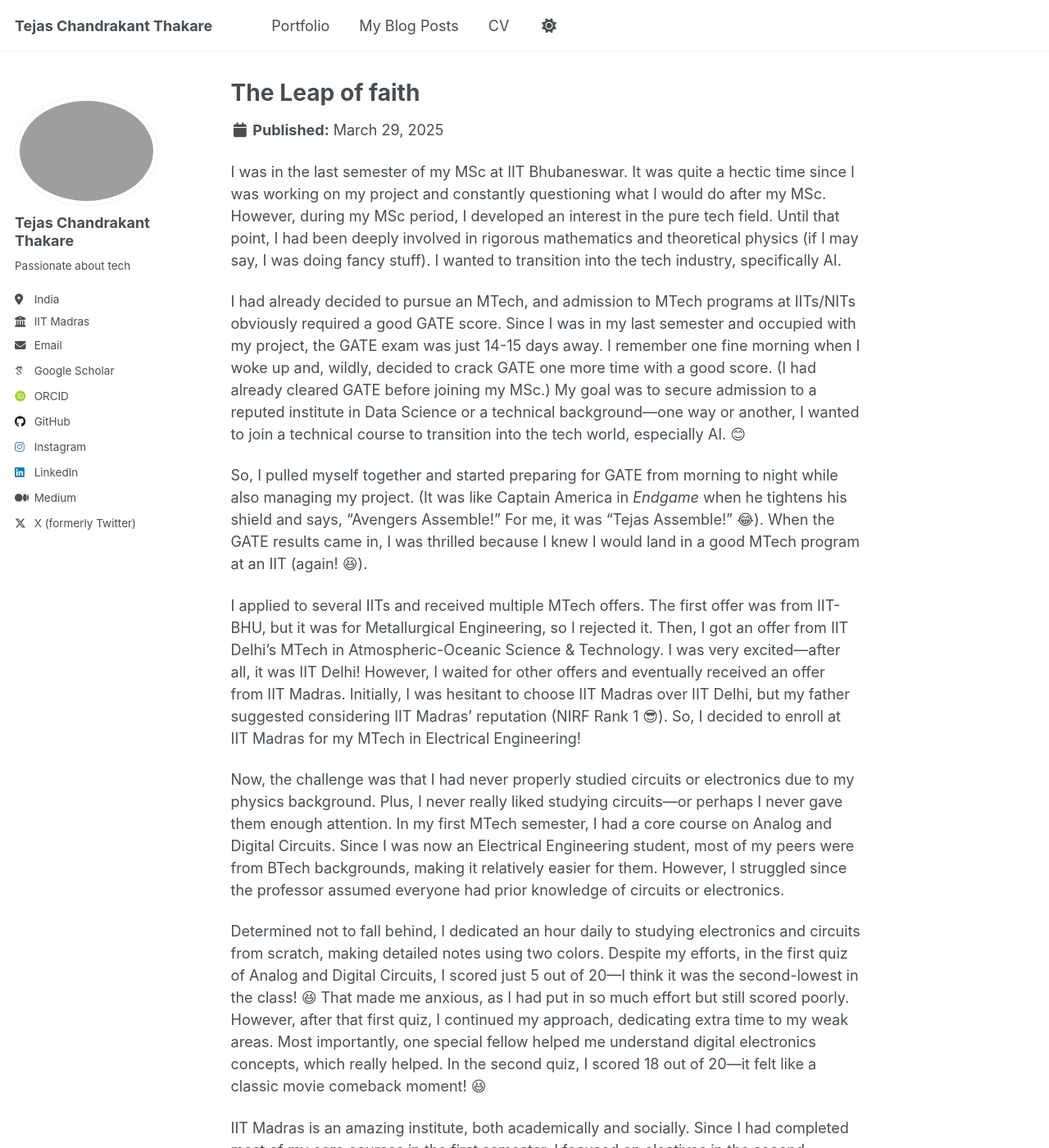
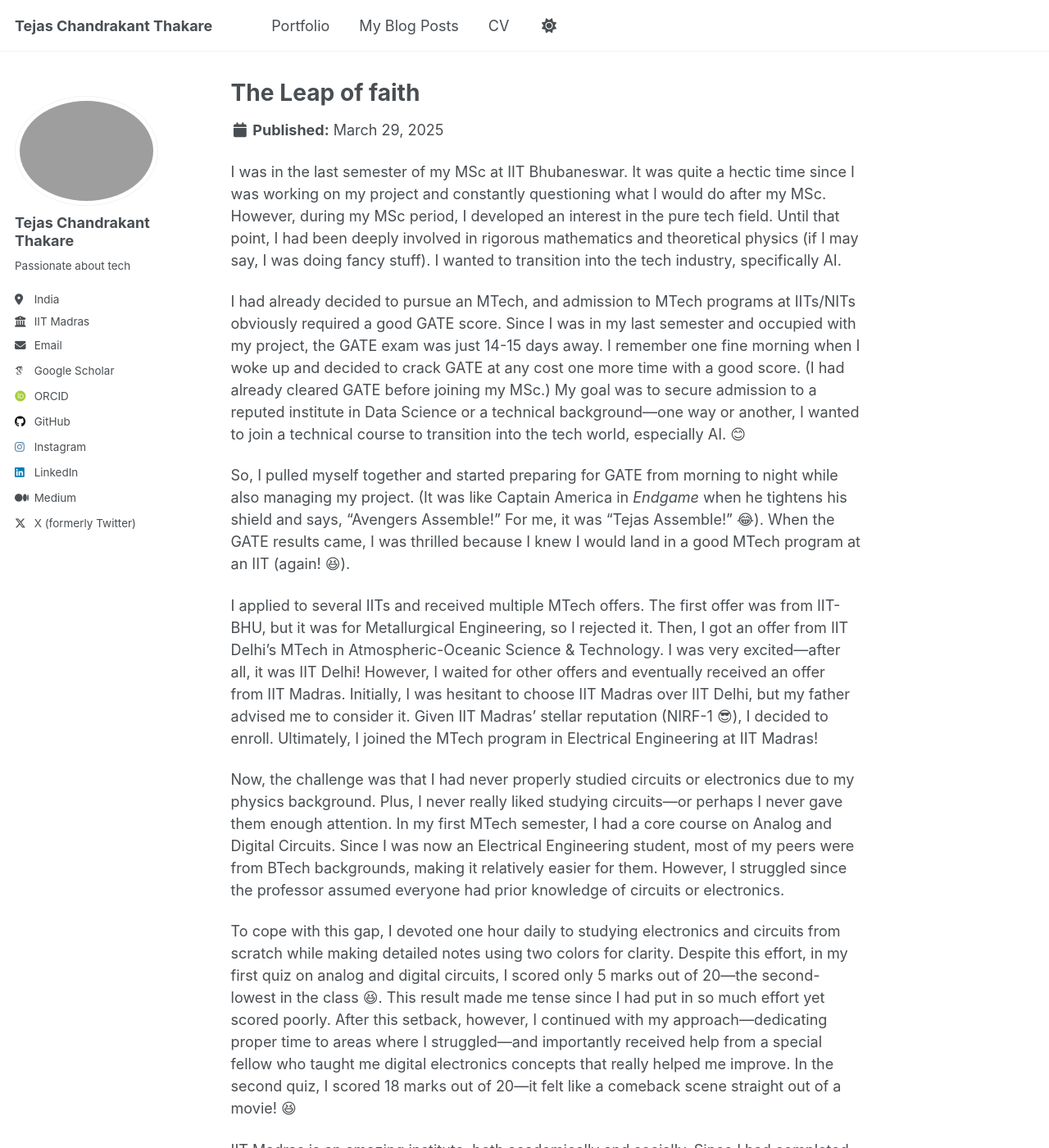
Before and after one commit to TejasCThakare/tejascthakare.github.io, a Jekyll site: the page built from _portfolio/portfolio-1.md, in a window 1280 px wide and 1400 px high. Shown: the whole window at 82% size. Built offline with Jekyll 4.4.1, drawn with Linux system fonts in a browser that asks for light colours; some web fonts are replaced; some of the changed text lies outside the part shown.

Commit message:
Update portfolio-1.md

```diff
--- a/_portfolio/portfolio-1.md
+++ b/_portfolio/portfolio-1.md
@@ -1,23 +1,23 @@
 ---
 title: "The Leap of faith"
-excerpt: Its a dream.."<br/><img src='/images/tejasiitm-500x300.jpg'>"
+excerpt: First Edition"<br/><img src='/images/tejasiitm-500x300.jpg'>"
 collection: portfolio
 ---
 
 I was in the last semester of my MSc at IIT Bhubaneswar. It was quite a hectic time since I was working on my project and constantly questioning what I would do after my MSc. However, during my MSc period, I developed an interest in the pure tech field. Until that point, I had been deeply involved in rigorous mathematics and theoretical physics (if I may say, I was doing fancy stuff). I wanted to transition into the tech industry, specifically AI.
 
-I had already decided to pursue an MTech, and admission to MTech programs at IITs/NITs obviously required a good GATE score. Since I was in my last semester and occupied with my project, the GATE exam was just 14-15 days away. I remember one fine morning when I woke up and, wildly, decided to crack GATE one more time with a good score. (I had already cleared GATE before joining my MSc.) My goal was to secure admission to a reputed institute in Data Science or a technical background—one way or another, I wanted to join a technical course to transition into the tech world, especially AI. 😊
+I had already decided to pursue an MTech, and admission to MTech programs at IITs/NITs obviously required a good GATE score. Since I was in my last semester and occupied with my project, the GATE exam was just 14-15 days away. I remember one fine morning when I woke up and decided to crack GATE at any cost one more time with a good score. (I had already cleared GATE before joining my MSc.) My goal was to secure admission to a reputed institute in Data Science or a technical background—one way or another, I wanted to join a technical course to transition into the tech world, especially AI. 😊
 
-So, I pulled myself together and started preparing for GATE from morning to night while also managing my project. (It was like Captain America in *Endgame* when he tightens his shield and says, "Avengers Assemble!" For me, it was "Tejas Assemble!" 😂). When the GATE results came in, I was thrilled because I knew I would land in a good MTech program at an IIT (again! 😆).
+So, I pulled myself together and started preparing for GATE from morning to night while also managing my project. (It was like Captain America in *Endgame* when he tightens his shield and says, "Avengers Assemble!" For me, it was "Tejas Assemble!" 😂). When the GATE results came, I was thrilled because I knew I would land in a good MTech program at an IIT (again! 😆).
 
-I applied to several IITs and received multiple MTech offers. The first offer was from IIT-BHU, but it was for Metallurgical Engineering, so I rejected it. Then, I got an offer from IIT Delhi’s MTech in Atmospheric-Oceanic Science & Technology. I was very excited—after all, it was IIT Delhi! However, I waited for other offers and eventually received an offer from IIT Madras. Initially, I was hesitant to choose IIT Madras over IIT Delhi, but my father suggested considering IIT Madras’ reputation (NIRF Rank 1 😎). So, I decided to enroll at IIT Madras for my MTech in Electrical Engineering!
+I applied to several IITs and received multiple MTech offers. The first offer was from IIT-BHU, but it was for Metallurgical Engineering, so I rejected it. Then, I got an offer from IIT Delhi’s MTech in Atmospheric-Oceanic Science & Technology. I was very excited—after all, it was IIT Delhi! However, I waited for other offers and eventually received an offer from IIT Madras. Initially, I was hesitant to choose IIT Madras over IIT Delhi, but my father advised me to consider it. Given IIT Madras' stellar reputation (NIRF-1 😎), I decided to enroll. Ultimately, I joined the MTech program in Electrical Engineering at IIT Madras!
 
 Now, the challenge was that I had never properly studied circuits or electronics due to my physics background. Plus, I never really liked studying circuits—or perhaps I never gave them enough attention. In my first MTech semester, I had a core course on Analog and Digital Circuits. Since I was now an Electrical Engineering student, most of my peers were from BTech backgrounds, making it relatively easier for them. However, I struggled since the professor assumed everyone had prior knowledge of circuits or electronics.
 
-Determined not to fall behind, I dedicated an hour daily to studying electronics and circuits from scratch, making detailed notes using two colors. Despite my efforts, in the first quiz of Analog and Digital Circuits, I scored just 5 out of 20—I think it was the second-lowest in the class! 😆 That made me anxious, as I had put in so much effort but still scored poorly. However, after that first quiz, I continued my approach, dedicating extra time to my weak areas. Most importantly, one special fellow helped me understand digital electronics concepts, which really helped. In the second quiz, I scored 18 out of 20—it felt like a classic movie comeback moment! 😆
+To cope with this gap, I devoted one hour daily to studying electronics and circuits from scratch while making detailed notes using two colors for clarity. Despite this effort, in my first quiz on analog and digital circuits, I scored only 5 marks out of 20—the second-lowest in the class 😆. This result made me tense since I had put in so much effort yet scored poorly. After this setback, however, I continued with my approach—dedicating proper time to areas where I struggled—and importantly received help from a special fellow who taught me digital electronics concepts that really helped me improve. In the second quiz, I scored 18 marks out of 20—it felt like a comeback scene straight out of a movie! 😆
 
 IIT Madras is an amazing institute, both academically and socially. Since I had completed most of my core courses in the first semester, I focused on electives in the second semester. I chose courses related to Data Science and AI. These were some of the toughest courses at IIT Madras, but I took the risk and successfully completed them.
 
-In my third semester, I joined [Prof. Kaushik Mitra's](https://www.ee.iitm.ac.in/kmitra/) [Computational Imaging Lab](https://www.ee.iitm.ac.in/comp_photolab/) for my MTech thesis. My MTech project focuses on 3D High Dynamic Range (HDR) reconstruction of static and dynamic images using Gaussian Splatting. It’s a fascinating topic with applications in AR/VR technologies. Sometimes, it feels surreal—once, I dreamed of pursuing AI but ended up in Electrical Engineering. However, thanks to IIT Madras’ flexible curriculum and academic structure, I finally found my way into Data Science and AI.
+In my third semester, I joined [Prof. Kaushik Mitra's](https://www.ee.iitm.ac.in/kmitra/) [Computational Imaging lab](https://www.ee.iitm.ac.in/comp_photolab/) for my MTech thesis (ongoing). My MTech project is on the 3D High Dynamic Range reconstruction of static and dynamic images using Gaussian splatting. It's a very cool topic with applications to AR/VR technologies. I mean, sometimes it feels like a dream to me that once I dreamt of doing MTech into AI but landed into electrical; however, I finally landed in the field of data science and AI through IIT Madras's great curriculum/academic structure, which allowed me to explore what I like. This institution has changed my life to a great extent, both academically and personally. I will always be grateful towards the institute.
 
-This institution has significantly shaped my life, both academically and personally. I will always be grateful to IIT Madras. Well, all of this required a leap of faith and hard work. As we say in Marathi, *"केल्याने होत आहे रे, आधी केलेची पाहिजे"*, which means *"It gets done by doing; it should be done first."*
+Well, all this requires a leap of faith with hard work, as we say in Marathi, "केल्याने होत आहे रे, आधी केलेची पाहिजे," which means "It gets done by doing, it should be done first."
```
